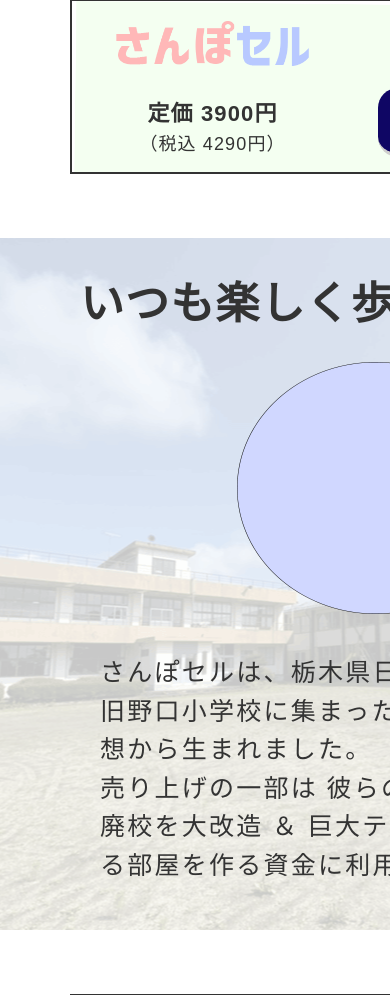
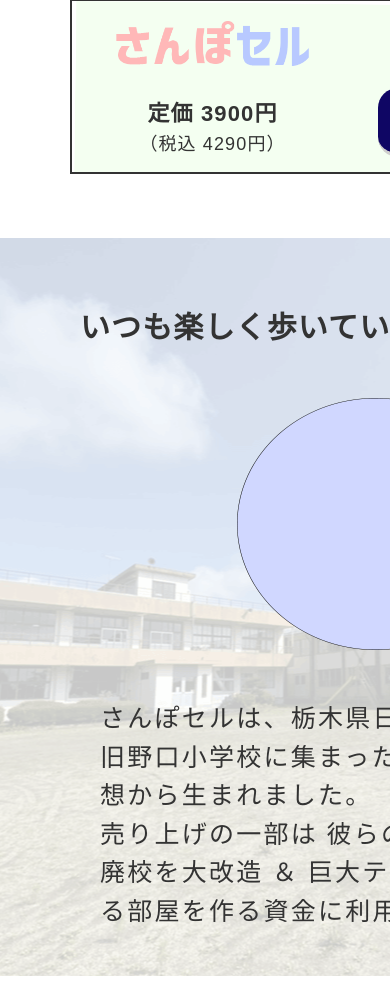
Before and after one commit to appurupai0/appurupai0.github.io, a PHP site: page /sanposeru.html in a window 390 px wide; the page is wider, and only the part inside the window is pictured. Shown: the part 5130-6125 px from the top of that part. Run offline with PHP 8.4, Linux system fonts and the light colour scheme.

Commit message:
全画面に表示されない不具合を修正

```diff
--- a/sanposeru-web/css/sanposeru.css
+++ b/sanposeru-web/css/sanposeru.css
@@ -354,6 +354,7 @@
 	#preface .sp_posi{
 		position: relative;
 		top: -100px;
+		left: 0;
 		font-size: 20px;
 		margin-left: 75px;
 	}
@@ -618,11 +619,20 @@
 }
 
 @media screen and (max-width: 750px){
+	#letter .ly_cont_inner {
+		padding-top: 75px;
+	}
 	#letter .text_box{
 		width: 550px;
-		margin-top: 40px;
+		margin-top: 50px;
 		margin-left: auto;
 		margin-right: auto;
+	}
+	#letter .el_sec_mainTtl{
+		font-size: 30px;
+	}
+	#letter .el_media_imgWrapper{
+		margin-top: 55px;
 	}
 }
 /*=============================
```
